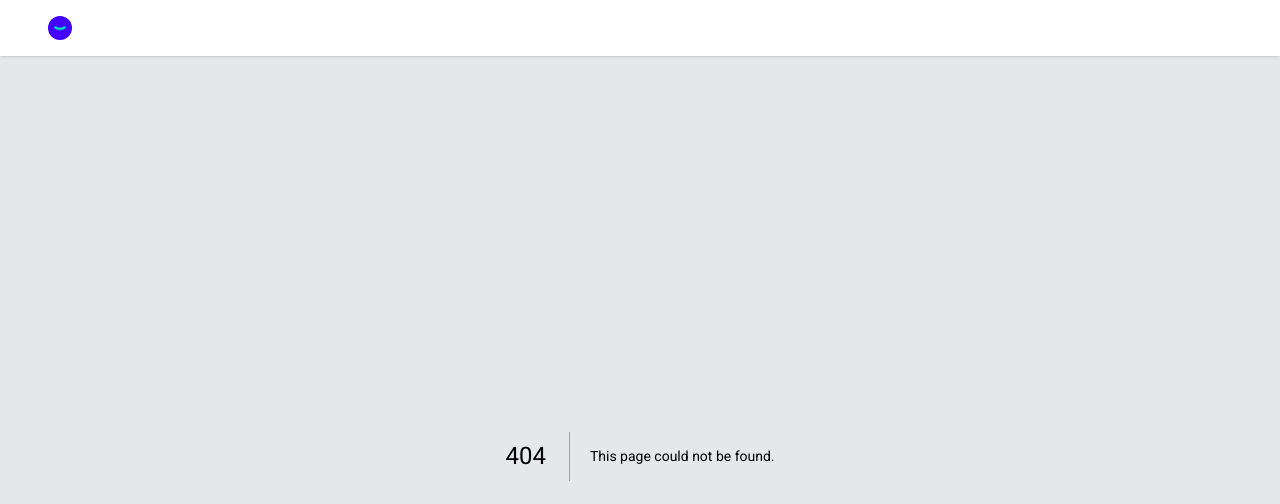
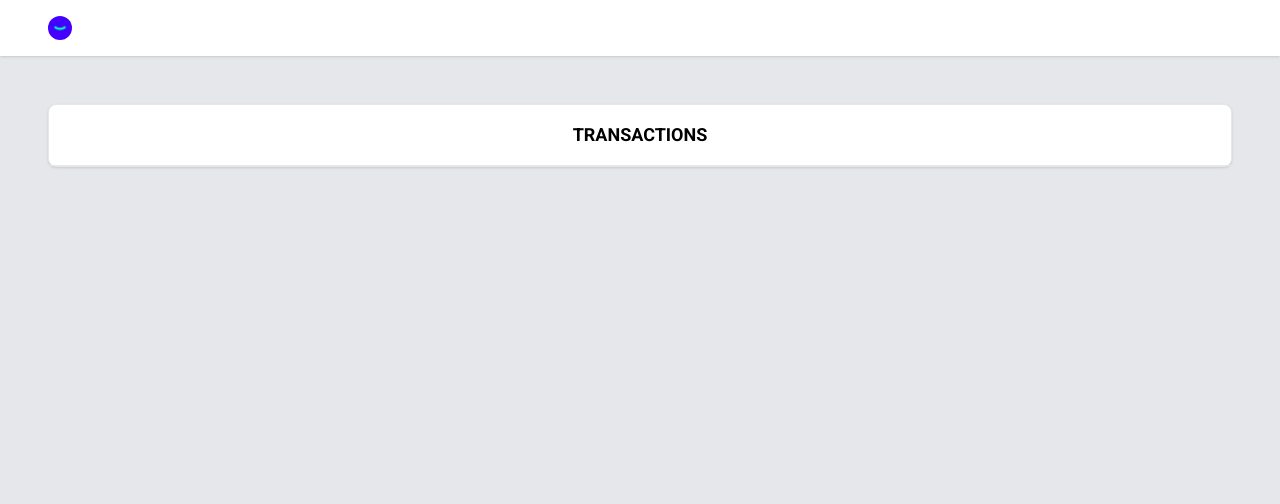
Before and after one commit to nc-devw/swap-challenge, a Next.js app: page /transactions in a window 1280 px wide. Before the commit this address had no page. Shown: the top 504 px of the page. Built offline with nearby package versions, Linux system fonts and the light colour scheme.

Commit message:
added transactions card component

```diff
--- a/components/ConfirmationCard/index.tsx
+++ b/components/ConfirmationCard/index.tsx
@@ -47,11 +47,13 @@ const ConfirmationCard = () => {
           <div className="text-center p-4 border-b">
             <button
               className="text-white font-bold py-2 px-4 rounded bg-blue-500 hover:bg-blue-700 "
-              onClick={() =>
+              onClick={() => {
+                const now = new Date();
                 addTransaction({
-                  date_created: Date.now.toString(),
-                })
-              }
+                  date_created: now.toLocaleString("en-US"),
+                });
+                router.push("/transactions");
+              }}
             >
               Confirm transaction
             </button>
--- a/components/Header/index.tsx
+++ b/components/Header/index.tsx
@@ -23,7 +23,7 @@ const Header = () => {
         <div className="flex-[4] flex gap-5">
           <Link href="/">Home</Link>
           <Link href="/swap">Swap</Link>
-          <Link href="/swap-status">Swap Status</Link>
+          <Link href="/transactions">Transactions</Link>
         </div>
       </div>
     </div>
--- /dev/null
+++ b/components/TransactionsCard/detail.tsx
@@ -0,0 +1,30 @@
+import React from "react";
+import IconWrapper from "../IconWrapper";
+
+interface Props {
+  iconUrl: string;
+  symbol: string;
+  quantity: number;
+  output?: boolean;
+}
+
+const Detail = ({ iconUrl, symbol, quantity, output }: Props) => {
+  return (
+    <div className="flex items-center">
+      <div className="ml-4 flex items-center">
+        <span
+          className={`text-lg ${
+            output ? "text-green-500" : "text-red-500"
+          } font-bold`}
+        >
+          {`${output ? "+" : "-"}`}
+          {quantity}
+        </span>
+      </div>
+      <span className="pl-2 uppercase font-bold">{symbol}</span>
+      <IconWrapper src={iconUrl} alt={symbol} className="pl-2 h-9 w-9" />
+    </div>
+  );
+};
+
+export default Detail;
--- /dev/null
+++ b/components/TransactionsCard/index.tsx
@@ -0,0 +1,45 @@
+import React from "react";
+import { Transaction, useAppContext } from "../../context/global";
+import ChevronRight from "../../public/assets/icons/ChevronRight";
+import Card from "../Card";
+import IconWrapper from "../IconWrapper";
+import Detail from "./detail";
+
+const TransactionsCard = () => {
+  const { transactions } = useAppContext();
+  console.log("transactions", transactions);
+  return (
+    <Card>
+      <div className="flex flex-col">
+        <div className="text-center p-4 border-b">
+          <p className="uppercase font-bold text-lg">Transactions</p>
+        </div>
+        {transactions.map(
+          (transaction: Transaction) =>
+            transaction.output &&
+            transaction.input && (
+              <div className="flex p-4 items-center justify-around">
+                <span className="font-bold">{transaction.date_created}</span>
+                <Detail
+                  iconUrl={transaction.input.iconUrl}
+                  symbol={transaction.input.symbol}
+                  quantity={transaction.input.quantity}
+                />
+                <div className="flex items-center">
+                  <ChevronRight className="h-12 w-12" />
+                </div>
+                <Detail
+                  iconUrl={transaction.output.iconUrl}
+                  symbol={transaction.output.symbol}
+                  quantity={transaction.output.quantity}
+                  output
+                />
+              </div>
+            )
+        )}
+      </div>
+    </Card>
+  );
+};
+
+export default TransactionsCard;
--- a/context/global.tsx
+++ b/context/global.tsx
@@ -18,7 +18,7 @@ export interface CoinUser {
   quantity: number;
 }
 
-interface Transaction {
+export interface Transaction {
   input?: {
     symbol: string;
     quantity: number;
--- a/pages/swap-status.tsx
+++ /dev/null
@@ -1,5 +0,0 @@
-import type { NextPage } from "next";
-
-const SwapStatusPage: NextPage = () => <></>;
-
-export default SwapStatusPage;
--- /dev/null
+++ b/pages/transactions.tsx
@@ -0,0 +1,18 @@
+import type { NextPage } from "next";
+import Head from "next/head";
+import TransactionsCard from "../components/TransactionsCard";
+
+const SwapStatusPage: NextPage = () => (
+  <>
+    <Head>
+      <title>Belo | Transactions</title>
+      {/* <meta name="description" content="Generated by create next app" />*/}
+      <link rel="icon" href="/favicon.ico" />
+    </Head>
+    <div className="container mx-auto">
+      <TransactionsCard />
+    </div>
+  </>
+);
+
+export default SwapStatusPage;
```
